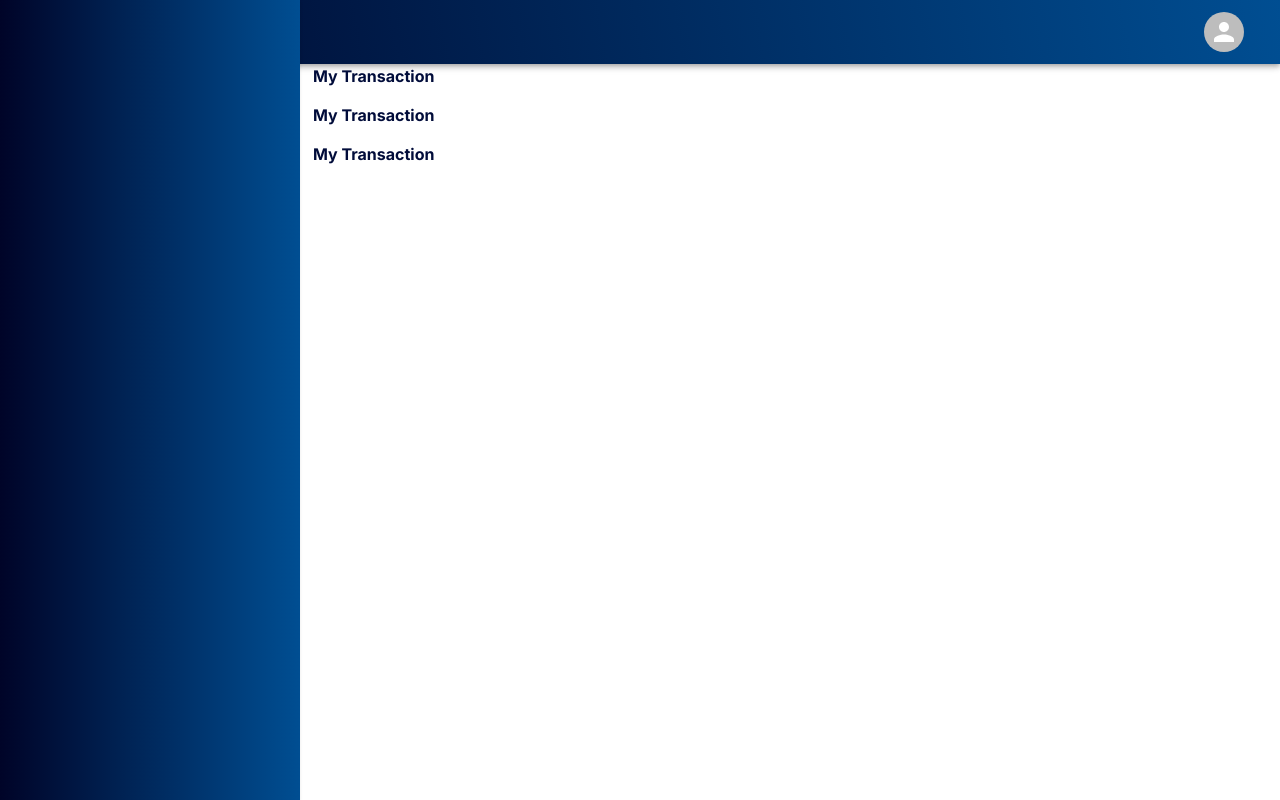
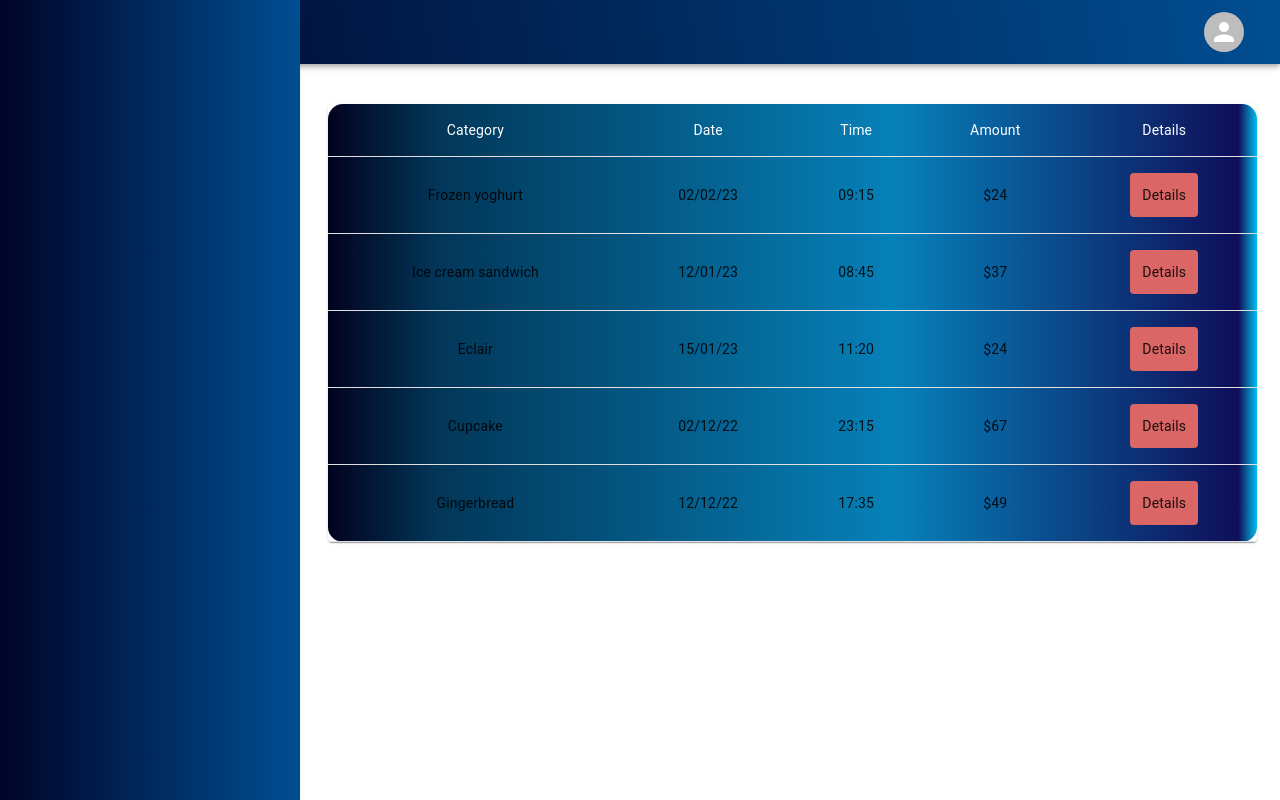
Before and after one commit to emon-webdev/Capital-Trust-Bank, a React (Create React App) app: page /dashboard/myTransaction in a window 1280 px wide. Built offline with nearby package versions, Linux system fonts and the light colour scheme; no server answers.

Commit message:
transaction table added

```diff
--- a/package.json
+++ b/package.json
@@ -9,6 +9,7 @@
     "@fortawesome/free-solid-svg-icons": "^6.2.1",
     "@fortawesome/react-fontawesome": "^0.2.0",
     "@mui/icons-material": "^5.11.0",
+    "@mui/styles": "^5.11.7",
     "@reduxjs/toolkit": "^1.9.2",
     "@tanstack/react-query": "^4.23.0",
     "@testing-library/jest-dom": "^5.16.5",
--- a/src/Dashboard/components/CustomerLeft/CustomerLeft.js
+++ b/src/Dashboard/components/CustomerLeft/CustomerLeft.js
@@ -11,7 +11,7 @@ const CustomerLeft = () => {
     const [subMenu, setSubMenu] = useState(false);
     return (
         <>
-            <div ClassName="text-white">
+            <div className="text-white">
                 <div className='text-white w-[70%] flex items-center justify-center py-[10px]'>
                     <Link
                         className="navbar-brand font-bold text-2xl flex items-center"
@@ -39,19 +39,19 @@ const CustomerLeft = () => {
 
 
                     <NavLink
-                    // to='/dashboard/myTransaction'
-                    onClick={() => setSubMenu(!subMenu)}
+                    to='/dashboard/myTransaction'
+                    // onClick={() => setSubMenu(!subMenu)}
                         className={({ isActive }) =>
                             isActive ? 'border-l-2 link flex px-[20px] py-[15px]' : 'flex px-[20px] link py-[15px]'
                         }
                     >
                         <span> <CloudCircleOutlinedIcon /></span>
                         <span className='text-white ml-[10px]'>Transaction</span>
-                        <span className={`${subMenu ? 'rotate-180' : 'rotate-0'}`}><ExpandMoreIcon /></span>
+                        {/* <span className={`${subMenu ? 'rotate-180' : 'rotate-0'}`}><ExpandMoreIcon /></span> */}
                     </NavLink>
 
                     {/* -------Sub Menu ----------- */}
-                    <div className={`${subMenu ? 'block' : 'hidden'} duration-500 transition-all flex flex-col px-[20px] py-[15px]`}>
+                    {/* <div className={`${subMenu ? 'block' : 'hidden'} duration-500 transition-all flex flex-col px-[20px] py-[15px]`}>
                         <NavLink to='/dashboard/my-deposit'
                             className='flex items-center link py-[10px] px-[5px] rounded-md'
                         >
@@ -74,7 +74,7 @@ const CustomerLeft = () => {
                             <span> <CloudCircleOutlinedIcon /></span>
                             <span className='text-white ml-[10px]'>My Balance</span>
                         </NavLink>
-                    </div>
+                    </div> */}
                 </div>
             </div>
         </>
--- a/src/Dashboard/components/Customers/MyTransaction/MyTransaction.js
+++ b/src/Dashboard/components/Customers/MyTransaction/MyTransaction.js
@@ -1,13 +1,70 @@
-import React from 'react';
+import { Paper, Table, TableBody, TableCell, TableContainer, TableHead, TableRow } from '@mui/material'
+import { makeStyles } from '@mui/styles';
+import React from 'react'
 
-const MyTransaction = () => {
-    return (
-        <div>
-            <h1 className=''>My Transaction</h1>
-            <h1 className=''>My Transaction</h1>
-            <h1 className=''>My Transaction</h1>
-        </div>
-    );
-};
 
-export default MyTransaction;
+const useStyles = makeStyles({
+  table: {
+    minWidth: 650,
+    borderRadius:'15px',
+    background:'linear-gradient(90deg, rgba(2,2,31,1) 0%, rgba(2,24,55,1) 5%, rgba(2,55,89,1) 12%, rgba(6,129,185,1) 61%, rgba(15,14,89,1) 98%, rgba(1,192,238,1) 100%, rgba(0,212,255,1) 100%);',
+    color:'white'
+  },
+  tablecell:{
+    fontSize:'20px',
+    fontWeight:'bold',
+  },
+  tableItem:{
+    fontSize:'17px',
+    fontWeight:'semibold',
+    color:'white'
+  }
+});
+
+function createData(name, date, fat, carbs, protein) {
+
+  return { name,date, fat, carbs, protein };
+}
+
+const rows = [
+  createData('Frozen yoghurt','02/02/23', '09:15', 24, 4.0),
+  createData('Ice cream sandwich','12/01/23', '08:45', 37, 4.3),
+  createData('Eclair', '15/01/23', '11:20', 24, 6.0),
+  createData('Cupcake', '02/12/22', '23:15', 67, 4.3),
+  createData('Gingerbread', '12/12/22', '17:35' ,49, 3.9),
+];
+
+
+
+export default function MyTransaction() {
+  const classes = useStyles();
+  return (
+ <div className="container mt-10">
+     <TableContainer component={Paper}>
+    <Table  className={classes.table} aria-label="simple table">
+
+        <TableRow >
+          <TableCell className={classes.tablecell}  fontSize={"48px"} align="center">Category</TableCell>
+          <TableCell className={classes.tablecell} align="center">Date</TableCell>
+          <TableCell className={classes.tablecell} align="center">Time</TableCell>
+          <TableCell className={classes.tablecell} align="center">Amount</TableCell>
+          <TableCell className={classes.tablecell} align="center">Details</TableCell>
+        </TableRow>
+
+      <TableBody>
+        {rows.map((row) => (
+          <TableRow key={row.name}>
+            <TableCell  className={classes.tableItem} align="center" component="th" scope="row">
+              {row.name}
+            </TableCell>
+            <TableCell className={classes.tableItem}  align="center">{row.date}</TableCell>
+            <TableCell className={classes.tableItem}  align="center">{row.fat}</TableCell>
+            <TableCell className={classes.tableItem}  align="center">${row.carbs}</TableCell>
+            <TableCell className={classes.tableItem}  align="center"><button className='btn fw-bold p-3 rounded bg-[#da6666] hover:bg-[#3085d2] hover:fw-bold'>Details</button></TableCell>
+          </TableRow>
+        ))}
+      </TableBody>
+    </Table>
+  </TableContainer>
+ </div>
+)}
--- a/src/Dashboard/components/MyAccount/MyAccount.js
+++ b/src/Dashboard/components/MyAccount/MyAccount.js
@@ -1,3 +1,4 @@
+
 import { Typography } from '@mui/material';
 import { Box } from '@mui/system';
 import React from 'react';
@@ -9,8 +10,10 @@ const MyAccount = () => {
         <div className='container  flex flex-col md:flex-row lg:flex-row sm:align-items-center sm:justify-content-center '>
             <div className="text-white">
             <Box sx={{backgroundColor:'#3085d2'}} borderRadius={5}  marginX={3} marginY={5} height='150px' width='400px' padding={3} border={0}>
-                <Typography color='white'padding={1}  variant='h4'>Available Balance</Typography></Box>
-            <Box sx={{backgroundColor:'#da6666'}} borderRadius={5} marginY={5} marginX={3}   height='150px' width='400px'padding={3} border={0}>Withdraw</Box>
+                <Typography color='white'padding={1}  variant='h4'>Available Balance <span>$5000</span> </Typography></Box>
+            <Box sx={{backgroundColor:'#da6666'}} borderRadius={5} marginY={5} marginX={3}   height='150px' width='400px'padding={3} border={0}>
+                <Typography color='white'padding={1}  variant='h4'>Withdraw Amount <span>$2000</span></Typography>
+            </Box>
             </div>
             <div className=" mt-12  align-items-center justify-content-center">
             <h3 className='text-center'>Expense Graph</h3>
```
Also changed, not shown: src/Dashboard/components/Customers/MyTransaction/DetailsModal.js (added), 1 other file (tests, documents, lock files or other folders).
